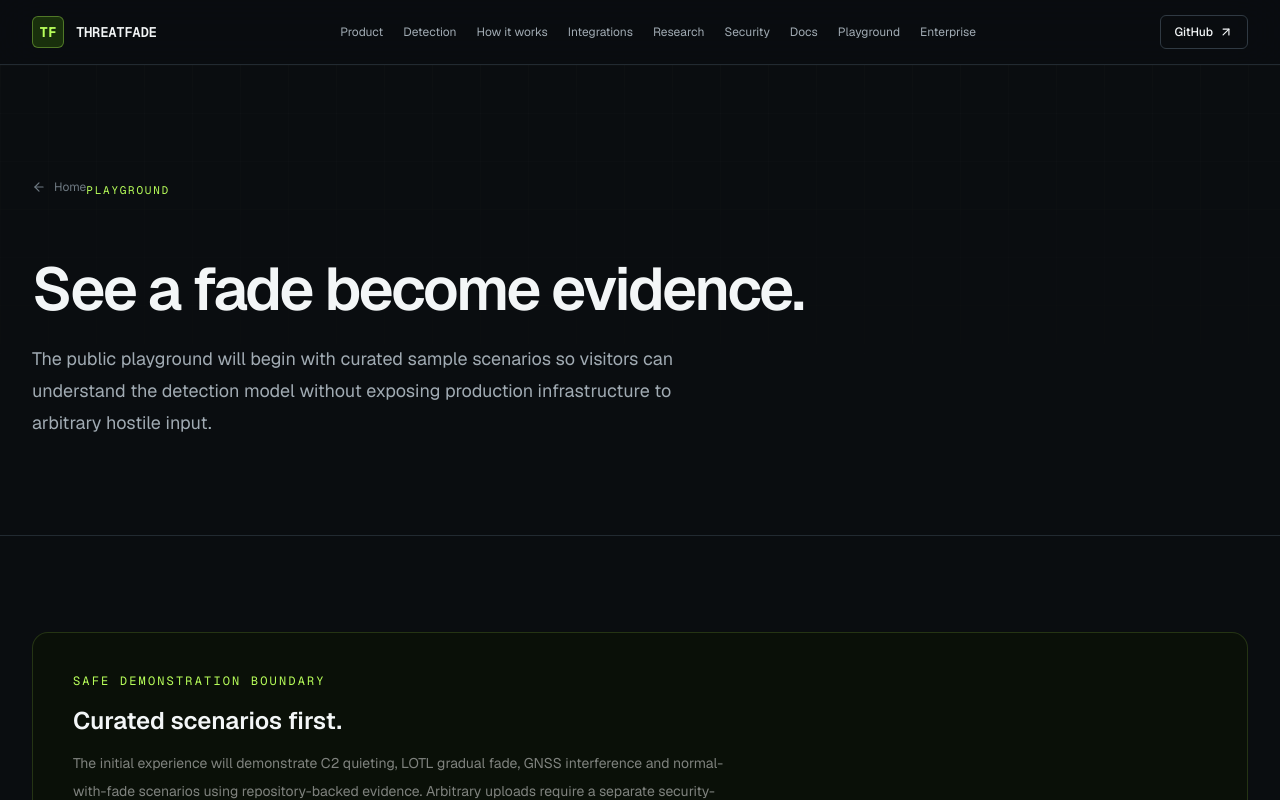
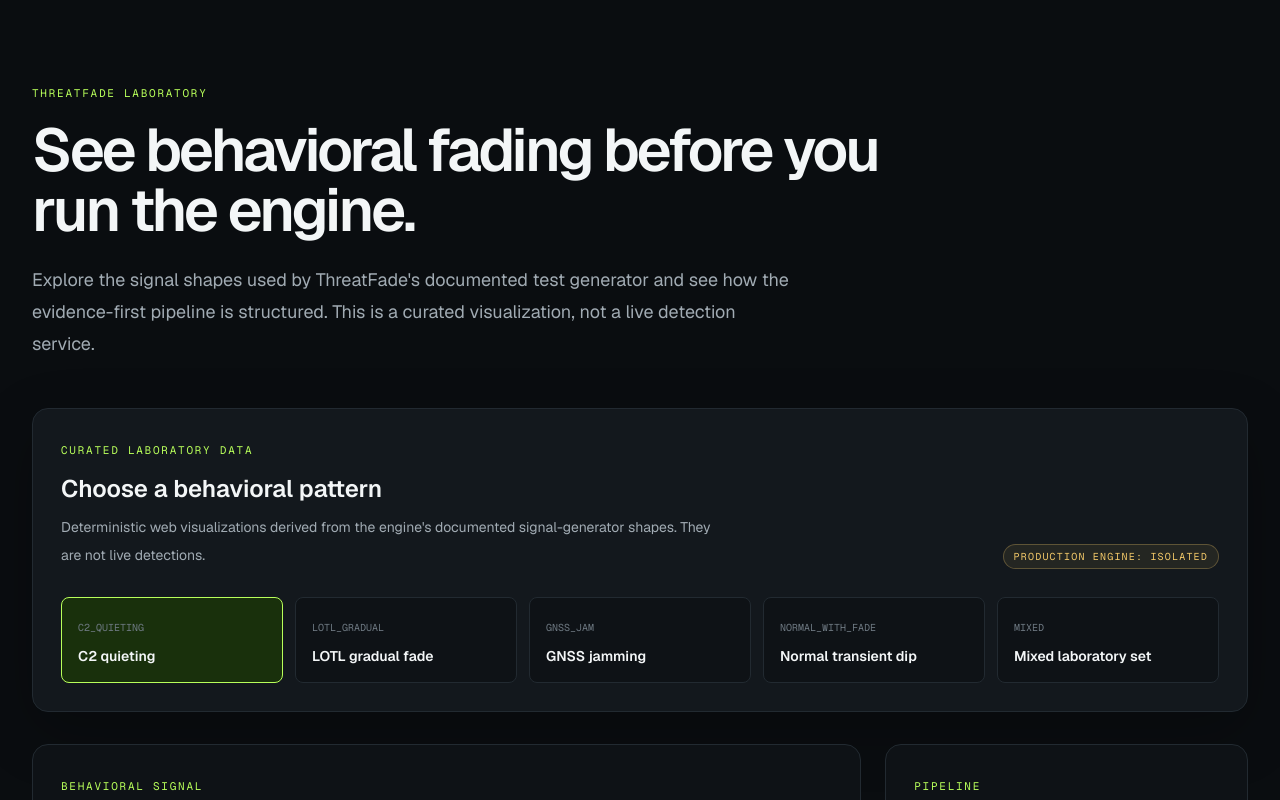
Before and after one commit to LloydCoder/tinlance-threatfade-web, a Next.js app: page /playground in a window 1280 px wide. Shown: the top 800 px of the page. Built offline with nearby package versions, Linux system fonts and the light colour scheme.

Commit message:
feat(playground): build interactive playground route

```diff
--- a/app/playground/page.tsx
+++ b/app/playground/page.tsx
@@ -1,5 +1,5 @@
-import { PageShell } from "@/components/layout/page-shell";
-
-export default function PlaygroundPage() {
-  return <PageShell eyebrow="Playground" title="See a fade become evidence." description="The public playground will begin with curated sample scenarios so visitors can understand the detection model without exposing production infrastructure to arbitrary hostile input."><div className="rounded-2xl border border-[#b8ff5a]/15 bg-[#0a1008] p-8 sm:p-10"><div className="font-mono text-xs uppercase tracking-[0.18em] text-[#b8ff5a]">Safe demonstration boundary</div><h2 className="mt-4 text-2xl font-semibold">Curated scenarios first.</h2><p className="mt-3 max-w-2xl text-sm leading-7 text-white/48">The initial experience will demonstrate C2 quieting, LOTL gradual fade, GNSS interference and normal-with-fade scenarios using repository-backed evidence. Arbitrary uploads require a separate security-reviewed processing boundary.</p></div></PageShell>;
-}
+import type { Metadata } from "next";
+import { PlaygroundClient } from "@/components/playground/playground-client";
+import { TfLabel } from "@/components/ui/tf-primitives";
+export const metadata: Metadata = { title: "Playground", description: "Explore curated ThreatFade behavioral signal patterns in a safe, isolated laboratory demonstration.", alternates: { canonical: "/playground" } };
+export default function PlaygroundPage() { return <main className="min-h-screen bg-[var(--tf-canvas)] text-[var(--tf-text)]"><div className="mx-auto max-w-7xl px-5 py-14 lg:px-8 lg:py-20"><header className="max-w-4xl"><TfLabel>ThreatFade laboratory</TfLabel><h1 className="mt-4 text-4xl font-semibold tracking-[-0.05em] sm:text-6xl">See behavioral fading before you run the engine.</h1><p className="mt-6 max-w-3xl text-base leading-8 text-[var(--tf-text-muted)] sm:text-lg">Explore the signal shapes used by ThreatFade's documented test generator and see how the evidence-first pipeline is structured. This is a curated visualization, not a live detection service.</p></header><div className="mt-12"><PlaygroundClient /></div></div></main>; }
```
